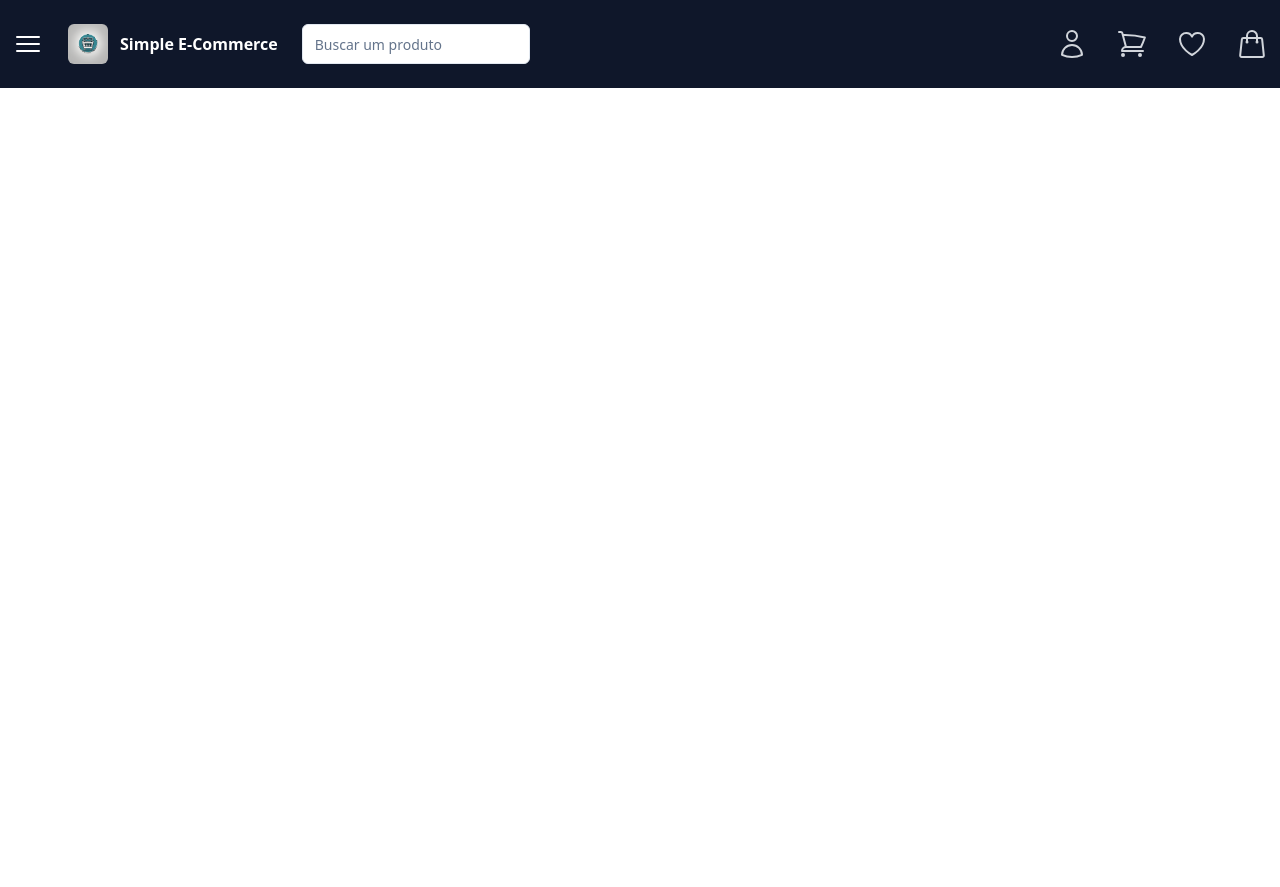
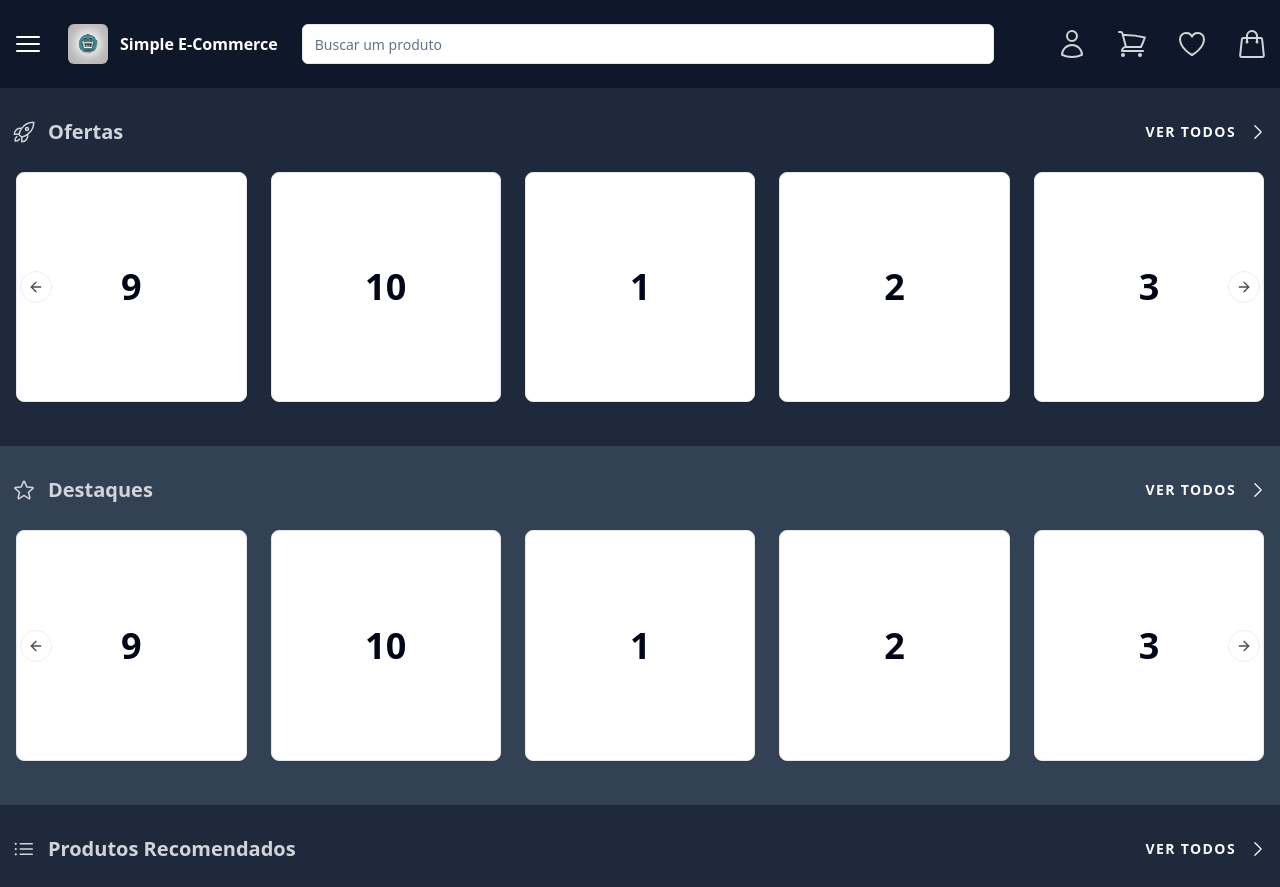
Before and after one commit to brunocrez/cna-ecommerce, a Next.js app: page / in a window 1280 px wide. Shown: the top 887 px of the page. Before the commit the page ends 800 px from the top, so only its background shows below. Built offline with nearby package versions, Linux system fonts and the light colour scheme.

Commit message:
feat: header & home page responsivity

```diff
--- /dev/null
+++ b/src/components/container.tsx
@@ -0,0 +1,7 @@
+interface IContainerProps {
+  children: React.ReactNode
+}
+
+export function Container({ children }: IContainerProps) {
+  return <div className="w-full max-w-[1536px] mx-auto">{children}</div>
+}
--- a/src/components/header.tsx
+++ b/src/components/header.tsx
@@ -1,5 +1,7 @@
+import Image from 'next/image'
 import { useState } from 'react'
 import { Input } from './ui/input'
+import { Separator } from './ui/separator'
 import {
   Bars3Icon,
   ShoppingBagIcon,
@@ -9,9 +11,8 @@ import {
   UserIcon,
   ShoppingCartIcon,
 } from '@heroicons/react/24/outline'
-import { Separator } from './ui/separator'
 import { Menu } from './menu'
-import Image from 'next/image'
+import { Container } from './container'
 
 export function Header() {
   const [isMenuOpen, setIsMenuOpen] = useState(false)
@@ -24,9 +25,9 @@ export function Header() {
     <>
       {/* screens over 1024px */}
       <div className="hidden lg:flex bg-slate-900 relative px-3 py-6">
-        <div className="w-full max-w-[1536px] mx-auto">
+        <Container>
           <div className="flex items-center justify-between gap-6">
-            <div className="flex items-center gap-6">
+            <div className="flex items-center gap-6 flex-1">
               <Bars3Icon
                 className="size-8 text-white cursor-pointer self-center"
                 onClick={handleClickMenu}
@@ -44,7 +45,7 @@ export function Header() {
               <Input
                 type="text"
                 placeholder="Buscar um produto"
-                className="w-full max-w-[692px] flex-1"
+                className="w-full max-w-[692px]"
               />
             </div>
             <div className="flex items-center gap-7 text-gray-300">
@@ -54,7 +55,7 @@ export function Header() {
               <ShoppingBagIcon className="size-8 cursor-pointer" />
             </div>
           </div>
-        </div>
+        </Container>
       </div>
 
       {/* max-width: 1024px */}
--- /dev/null
+++ b/src/components/home-section.tsx
@@ -0,0 +1,58 @@
+import { ChevronRightIcon } from '@heroicons/react/24/outline'
+import { Button } from './ui/button'
+import { Card, CardContent } from './ui/card'
+import {
+  Carousel,
+  CarouselContent,
+  CarouselItem,
+  CarouselNext,
+  CarouselPrevious,
+} from './ui/carousel'
+
+interface IHomeSection {
+  icon: React.ElementType
+  title: string
+  buttonText: string
+}
+
+export function HomeSection({ icon: Icon, title, buttonText }: IHomeSection) {
+  return (
+    <section className="lg:max-w-[1536px] mx-auto py-6 px-3">
+      <div className="flex items-center justify-between text-gray-300 mb-4">
+        <div className="flex items-center gap-3">
+          <Icon className="size-6" />
+          <h2 className="font-bold sm:text-xl">{title}</h2>
+        </div>
+        <Button className="hidden sm:flex bg-transparent uppercase tracking-widest items-center gap-3 font-bold px-0 hover:bg-transparent">
+          <span>ver todos</span>
+          <ChevronRightIcon className="size-5" />
+        </Button>
+      </div>
+
+      <Carousel
+        className="w-full mx-auto max-w-xs sm:max-w-[1536px] mb-4"
+        opts={{ loop: true }}
+      >
+        <CarouselContent>
+          {Array.from({ length: 10 }).map((_, index) => (
+            <CarouselItem key={index} className="sm:basis-1/3 xl:basis-1/5">
+              <div className="p-1">
+                <Card>
+                  <CardContent className="flex aspect-square items-center justify-center p-6">
+                    <span className="text-4xl font-semibold">{index + 1}</span>
+                  </CardContent>
+                </Card>
+              </div>
+            </CarouselItem>
+          ))}
+        </CarouselContent>
+        <CarouselNext className="right-2 opacity-70" />
+        <CarouselPrevious className="left-2 opacity-70" />
+      </Carousel>
+
+      <Button className="w-full flex mx-auto max-w-xs sm:hidden">
+        {buttonText}
+      </Button>
+    </section>
+  )
+}
--- a/src/pages/index.tsx
+++ b/src/pages/index.tsx
@@ -1,6 +1,13 @@
-import Image from 'next/image'
 import { Inter } from 'next/font/google'
 import { Header } from '@/components/header'
+import {
+  RocketLaunchIcon,
+  StarIcon,
+  ListBulletIcon,
+  CurrencyDollarIcon,
+} from '@heroicons/react/24/outline'
+import { Footer } from '@/components/footer'
+import { HomeSection } from '@/components/home-section'
 
 const inter = Inter({ subsets: ['latin'] })
 
@@ -8,6 +15,40 @@ export default function Home() {
   return (
     <main>
       <Header />
+      <div className="h-full bg-slate-800">
+        {/* ofertas para você */}
+        <HomeSection
+          title="Ofertas"
+          icon={RocketLaunchIcon}
+          buttonText="Ver todas as ofertas"
+        />
+
+        {/* destaques */}
+        <div className="bg-slate-700">
+          <HomeSection
+            title="Destaques"
+            icon={StarIcon}
+            buttonText="Ver todos os destaques"
+          />
+        </div>
+
+        {/* produtos recomendados */}
+        <HomeSection
+          title="Produtos Recomendados"
+          icon={ListBulletIcon}
+          buttonText="Ver Recomendações"
+        />
+
+        {/* mais vendidos */}
+        <div className="bg-slate-700">
+          <HomeSection
+            title="Mais Vendidos"
+            icon={CurrencyDollarIcon}
+            buttonText="Ver mais produtos"
+          />
+        </div>
+      </div>
+      <Footer />
     </main>
   )
 }
```
